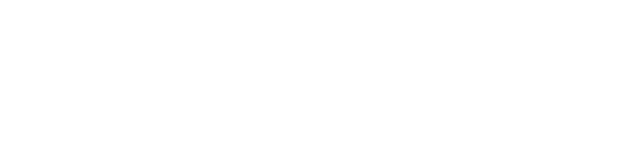
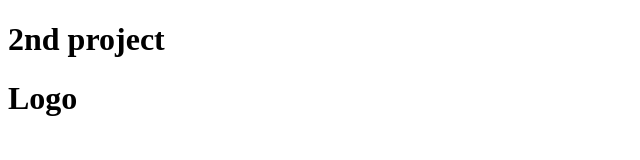
Before and after one commit to Sungwoo97/2nd_project_temp, a plain HTML site: page index.html in a window 1280 px wide. Shown: the whole page, without its empty margins (0-640 px from the left). Drawn offline with Linux system fonts and the light colour scheme.

Commit message:
create Header

```diff
--- a/index.html
+++ b/index.html
@@ -6,6 +6,18 @@
   <title>2nd project</title>
 </head>
 <body>
+  <h1>2nd project</h1>
+
+  <!-- Header 홍길동 -->
+   <header>
+    <h1>Logo</h1>
+   </header>
+
+  <!-- //Header 홍길동 -->
+  <!-- Banner 이도령 -->
+
+  <!-- //Banner 이도령 -->
+
 
 </body>
 </html>
```
